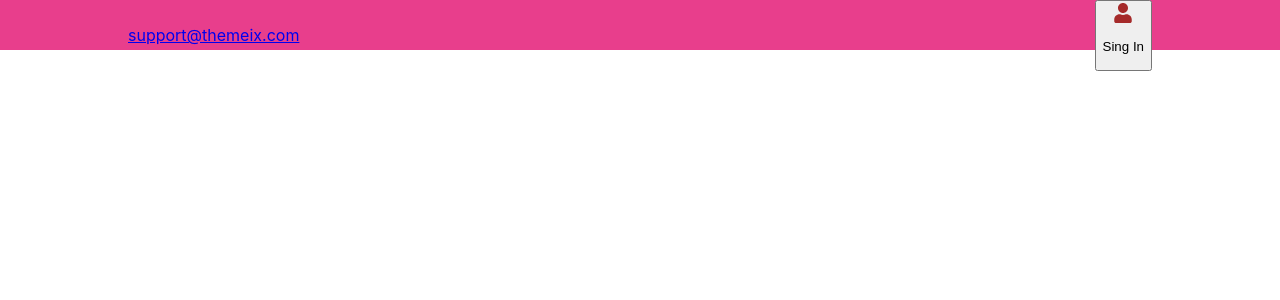
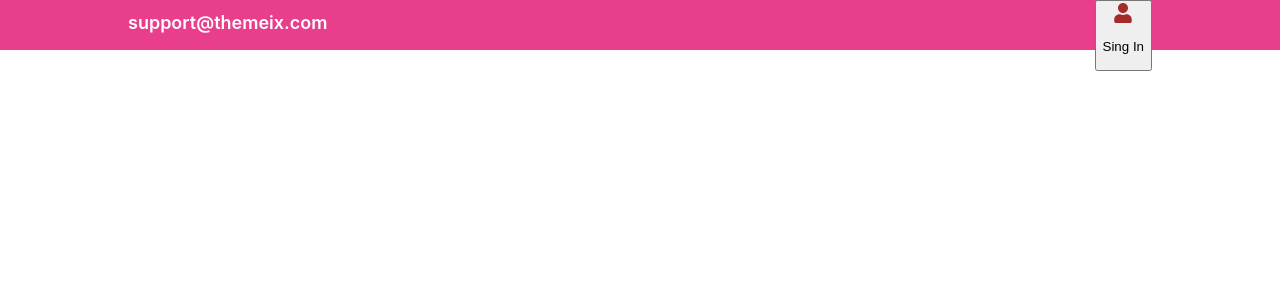
Before and after one commit to TamannaAfroz2666/Online-Course-BD, a React (Create React App) app: page / in a window 1280 px wide. Shown: the top 300 px of the page. Built offline with nearby package versions, Linux system fonts and the light colour scheme.

Commit message:
email part create

```diff
--- a/src/Layout/TopHeader/TopHeader.css
+++ b/src/Layout/TopHeader/TopHeader.css
@@ -13,11 +13,16 @@
     justify-content: space-between;
 }
 
-.emailPart{
-
+.emailPart {
+    padding-bottom: 25px;
 }
 
-
+.emailPart a{
+    text-decoration: none;
+    font-size: 18px;
+    color: #fff;
+    font-weight: 600;
+}
 .userIcon{
     font-size: 20px;
     color: brown;
```
